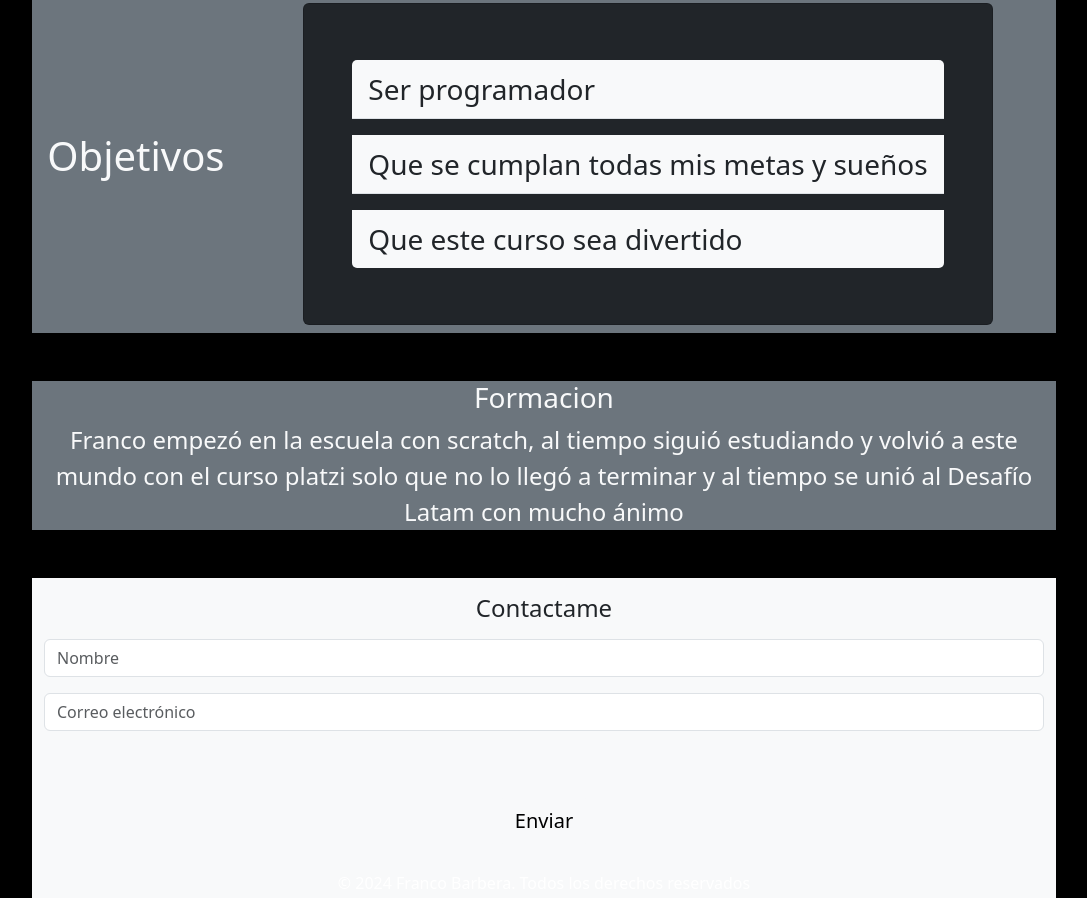
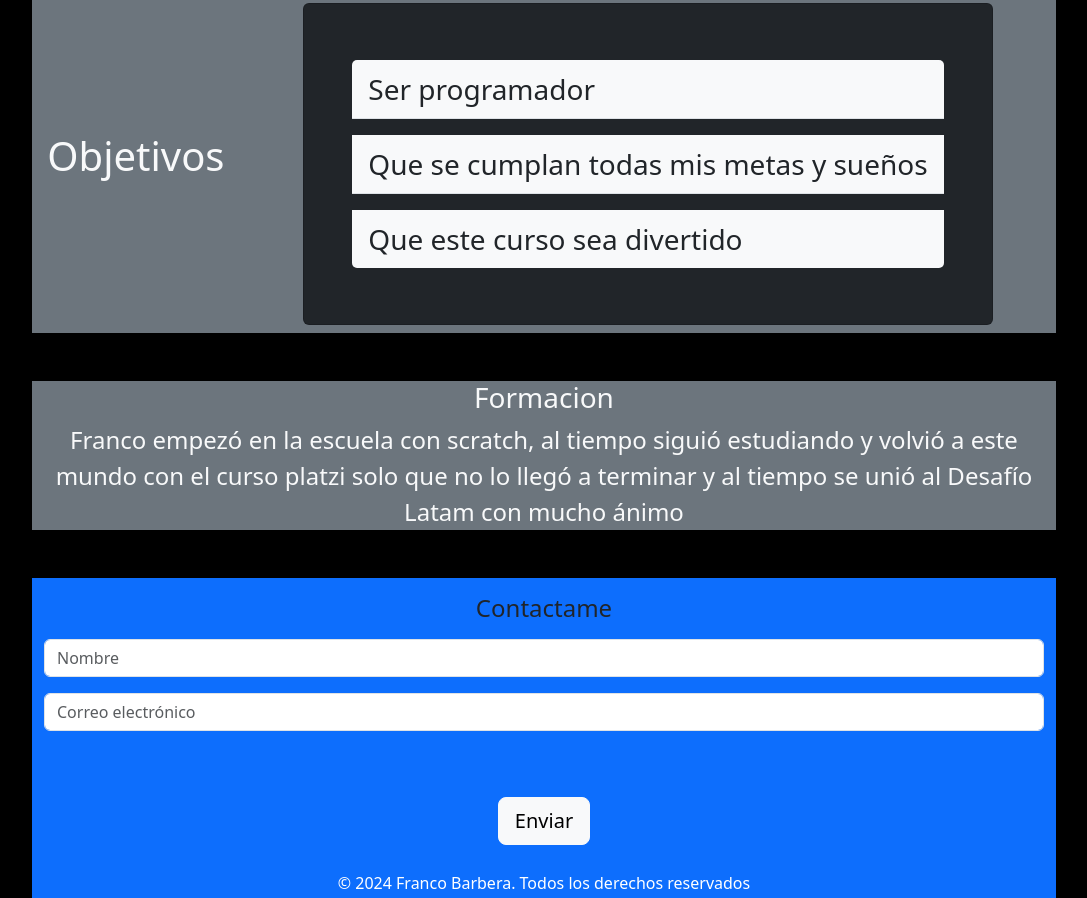
Before and after one commit to franbarbera/Mi-curriculum, a plain HTML site: page index.html in a window 1280 px wide. Shown: the part 1027-1925 px from the top of the page, without its empty margins (96-1183 px from the left). Drawn offline with nearby package versions, Linux system fonts and the light colour scheme.

Commit message:
te cambie el color del bg del footer

```diff
--- a/index.html
+++ b/index.html
@@ -121,7 +121,7 @@
     </div>
     <!-- Footer -->
     <footer
-      class="bg-light d-flex justify-content-center"
+      class="bg-primary d-flex justify-content-center"
       style="height: 20rem"
     >
       <div class="col">
```
